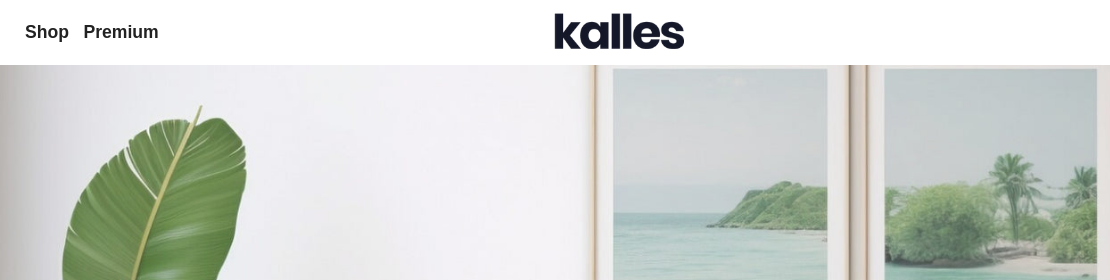
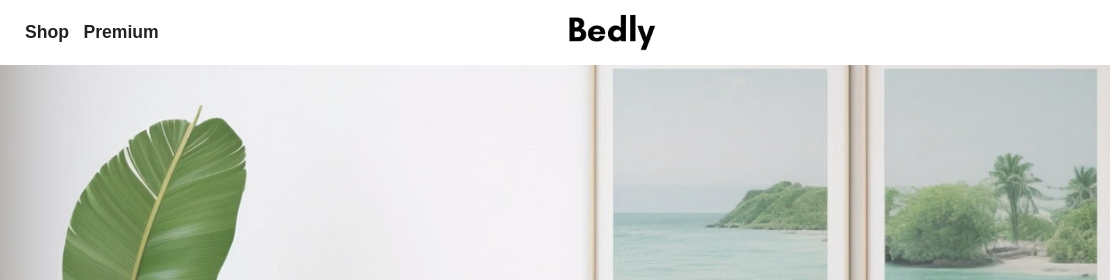
Before and after one commit to ARDYN-1/E-commerce, a plain HTML site: page index.html in a window 1280 px wide. Shown: the top 280 px of the page, 0-1110 px from the left. Drawn offline with Linux system fonts and the light colour scheme; a script that the page names is missing.

Commit message:
overflow

```diff
--- a/style.css
+++ b/style.css
@@ -2,6 +2,9 @@
   margin: 0;
   padding: 0;
   font-family: Arial;
+}
+body, html{
+  overflow-x: hidden;
 }
 
 body {
@@ -40,10 +43,12 @@ body {
 }
 
 .logo {
-  height: 36px;
-  width: 130px;
-  background-image: url(logo.avif);
-  background-size: cover;
+  height: 40px;
+  width: 90px;
+  background-image: url(logo1.png);
+  background-size: contain;
+  background-repeat: no-repeat;
+  margin-left: 15px;
 }
 
 .nav-icon i {
```
Also changed, not shown: logo1.png (added).
